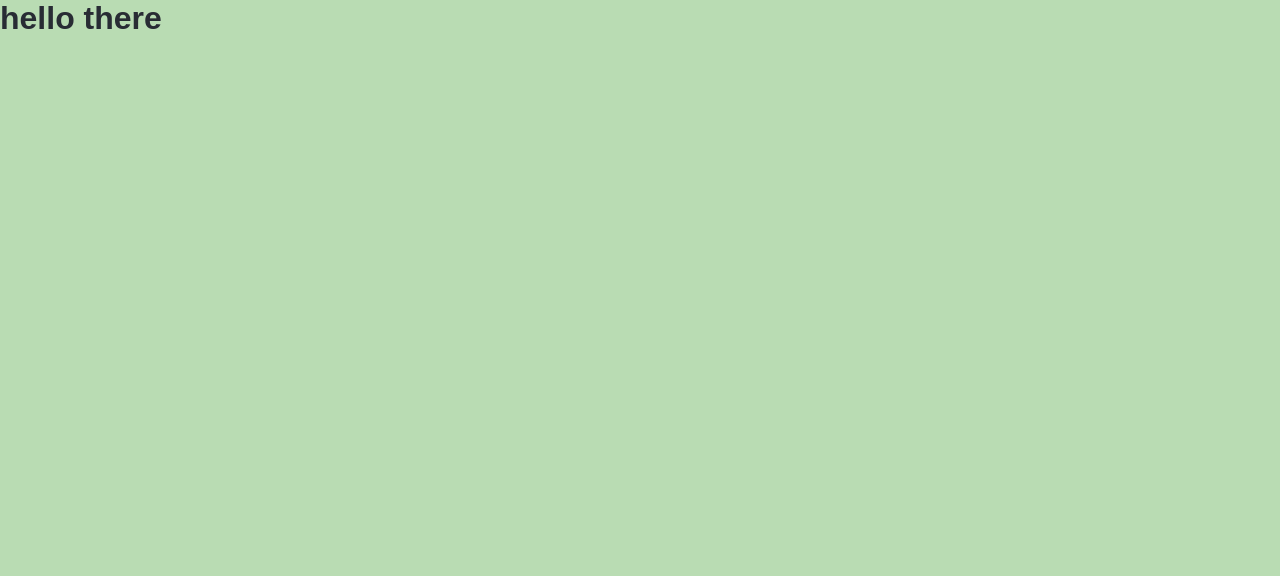
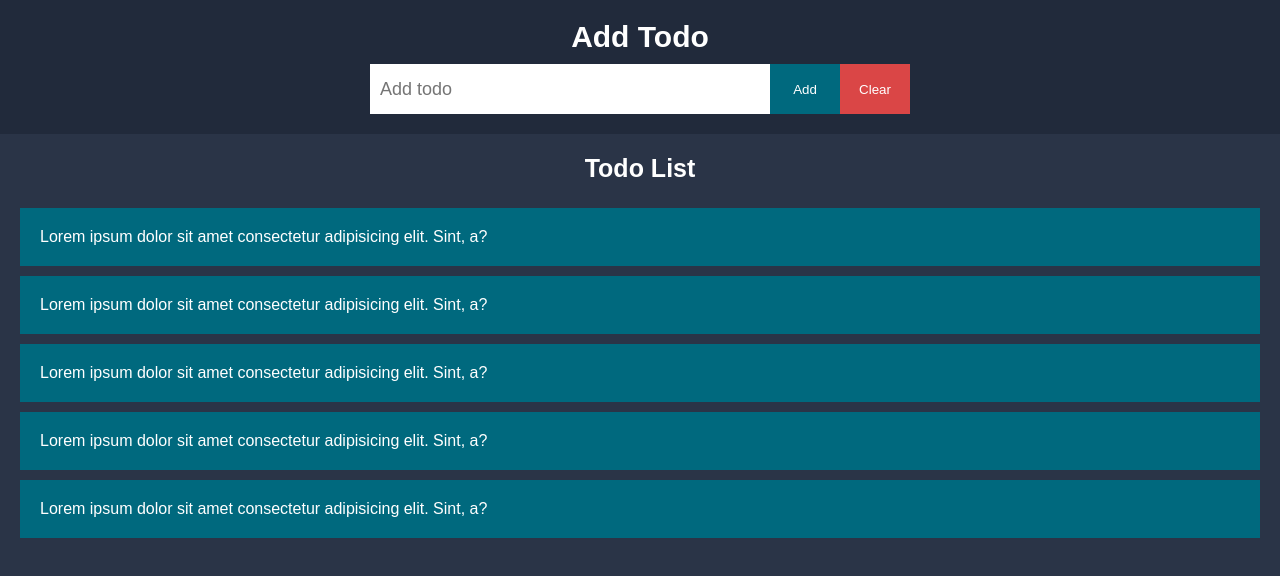
Before and after one commit to MohamedAdelElBaik/todo-using-jQuery, a plain HTML site: page index.html in a window 1280 px wide. Drawn offline with Linux system fonts and the light colour scheme.

Commit message:
STYLE: create page in html and style it

```diff
--- a/index.html
+++ b/index.html
@@ -8,7 +8,24 @@
     <title>Todo List</title>
   </head>
   <body>
-    <h1>hello there</h1>
+    <header>
+      <h1>Add Todo</h1>
+      <form>
+        <input type="text" placeholder="Add todo" />
+        <button type="submit" class="btn-submit">Add</button>
+        <button type="clear" class="btn-clear">Clear</button>
+      </form>
+    </header>
+    <main>
+      <h2>Todo List</h2>
+      <section class="todos">
+        <p>Lorem ipsum dolor sit amet consectetur adipisicing elit. Sint, a?</p>
+        <p>Lorem ipsum dolor sit amet consectetur adipisicing elit. Sint, a?</p>
+        <p>Lorem ipsum dolor sit amet consectetur adipisicing elit. Sint, a?</p>
+        <p>Lorem ipsum dolor sit amet consectetur adipisicing elit. Sint, a?</p>
+        <p>Lorem ipsum dolor sit amet consectetur adipisicing elit. Sint, a?</p>
+      </section>
+    </main>
   </body>
   <script src="index.js"></script>
 </html>
--- a/style.css
+++ b/style.css
@@ -4,16 +4,81 @@
   box-sizing: border-box;
   outline: none;
   font-family: Arial, Helvetica, sans-serif;
+  border: none;
 }
 
 :root {
-  --dark-color: #282c34;
-  --secondary-color: #008ca8;
-  --light-color: #b9dcb3;
   --primary-color: #2a3447;
+  --secondary-color: #00697e;
+  --dark-color: #212a3b;
+  --warning-color: rgb(218, 70, 70);
+  --wight-color: white;
 }
 
 body {
-  background-color: var(--light-color);
+  background-color: var(--primary-color);
   color: var(--dark-color);
+  color: var(--wight-color);
 }
+
+main,
+header {
+  padding: 20px;
+}
+
+header {
+  background-color: var(--dark-color);
+  display: flex;
+  flex-direction: column;
+  gap: 10px;
+  justify-content: center;
+  align-items: center;
+
+  h1 {
+    font-size: 30px;
+  }
+
+  form {
+    display: flex;
+
+    button {
+      width: 70px;
+      cursor: pointer;
+    }
+    .btn-submit {
+      color: var(--wight-color);
+      background-color: var(--secondary-color);
+    }
+    .btn-clear {
+      color: var(--wight-color);
+      background-color: var(--warning-color);
+    }
+
+    input {
+      padding: 0 10px;
+      width: 400px;
+      height: 50px;
+      font-size: 18px;
+      color: var(--dark-color);
+    }
+  }
+}
+
+main {
+  h2 {
+    font-size: 25px;
+    text-align: center;
+    margin-bottom: 25px;
+  }
+
+  section {
+    display: flex;
+    flex-direction: column;
+    gap: 10px;
+
+    p {
+      background-color: var(--secondary-color);
+      padding: 20px;
+    }
+  }
+}
```
